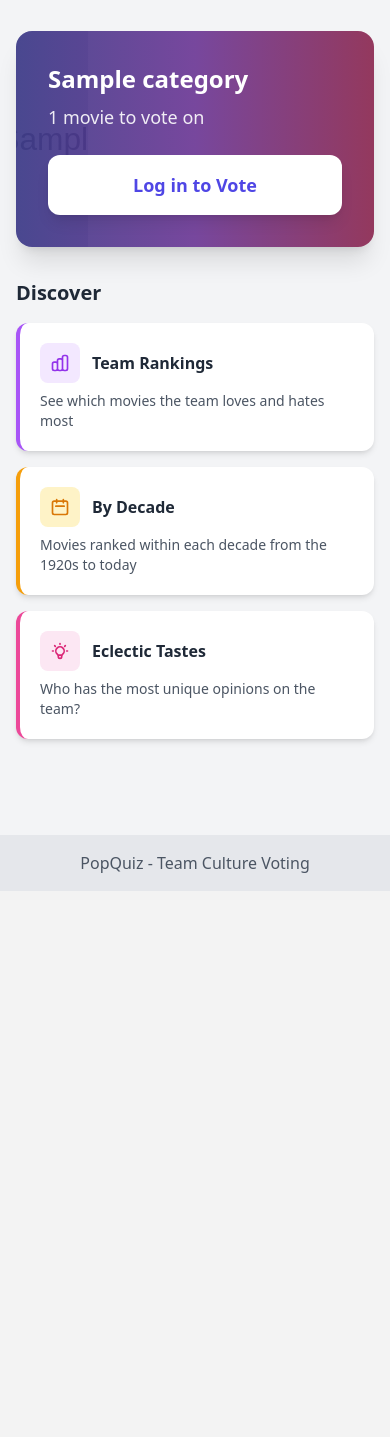
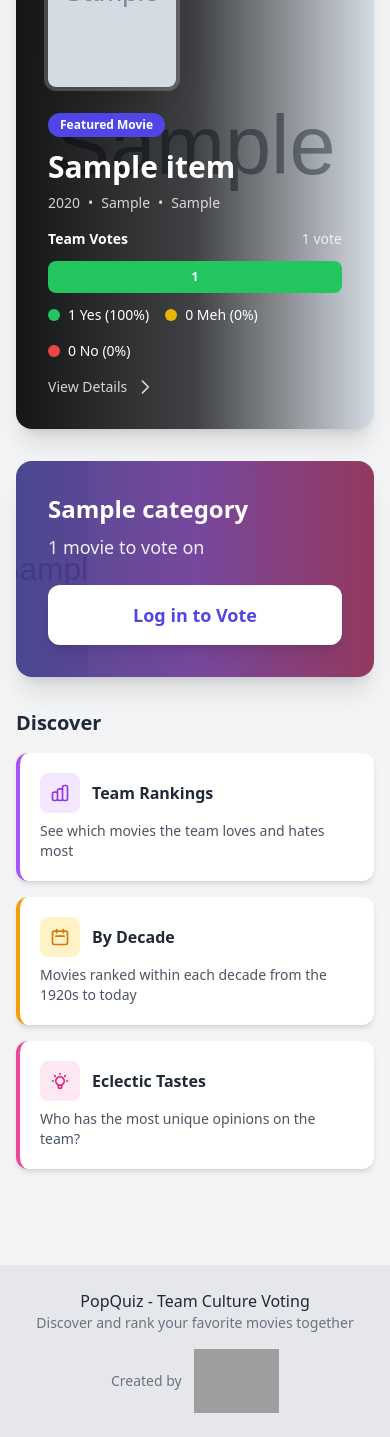
Before and after one commit to chnm/popquiz, a Django app: page / in a window 390 px wide. Shown: the part 356-1793 px from the top of the page. Before the commit the page ends 1247 px from the top, so only its background shows below. Run offline with Django 5.2, Linux system fonts and the light colour scheme; tables that the repository leaves empty hold one stand-in row (values such as "Sample post"); grey boxes marked "Sample" are stand-in pictures; some libraries are stand-ins or nearby versions; grey boxes are pictures that could not be loaded.

Commit message:
Move founder image to footer and add featured movie to dashboard
- Move founder image from dashboard header to site footer
- Create professional footer layout with branding and "Created by" text
- Add featured movie section to dashboard with:
  - Random movie selection with at least one vote
  - Large poster display with gradient overlay
  - Complete vote statistics (yes/no/meh counts and percentages)
  - Visual vote breakdown with colored progress bars
  - Movie metadata (title, year, director, genre)
  - Clickable to navigate to movie detail page
  - Responsive design for mobile
- Fetch random movie with vote annotations in HomeView
- Calculate vote percentages for display
- More engaging and dynamic dashboard experience

🤖 Generated with [Claude Code](https://claude.com/claude-code)

Co-Authored-By: Claude <noreply@anthropic.com>

```diff
--- a/catalog/templates/catalog/home.html
+++ b/catalog/templates/catalog/home.html
@@ -4,15 +4,109 @@
 
 {% block content %}
 {% load static %}
-<div class="mb-8 flex flex-col md:flex-row md:items-center md:justify-between gap-6">
-    <div class="flex-grow">
-        <h1 class="text-3xl font-bold text-gray-800 mb-2">Welcome to PopQuiz</h1>
-        <p class="text-gray-600">Vote on your favorite pop culture and see how your tastes compare with your team!</p>
-    </div>
-    <div class="flex-shrink-0">
-        <img src="{% static 'images/founder_transparent.png' %}" alt="Founder" class="w-48 h-auto md:w-64">
-    </div>
+<!-- Welcome Header -->
+<div class="mb-8">
+    <h1 class="text-3xl font-bold text-gray-800 mb-2">Welcome to PopQuiz</h1>
+    <p class="text-gray-600">Vote on your favorite pop culture and see how your tastes compare with your team!</p>
 </div>
+
+<!-- Featured Movie Section -->
+{% if featured_movie %}
+<div class="mb-8">
+    <a href="{% url 'movie_detail' featured_movie.category.slug featured_movie.id %}" class="block relative rounded-2xl shadow-xl overflow-hidden group hover:shadow-2xl transition-all duration-300">
+        <!-- Background Poster -->
+        <div class="absolute inset-0">
+            <img src="{{ featured_movie.poster_url }}" alt="{{ featured_movie.title }}" class="w-full h-full object-cover"
+                 onerror="this.style.display='none';">
+        </div>
+        <!-- Gradient Overlay -->
+        <div class="absolute inset-0 bg-gradient-to-r from-black/90 via-black/70 to-transparent"></div>
+
+        <!-- Content Layer -->
+        <div class="relative z-10 p-8 flex flex-col md:flex-row md:items-center gap-6">
+            <!-- Movie Poster (Small) -->
+            <div class="flex-shrink-0 w-32 md:w-40 aspect-[2/3] rounded-lg overflow-hidden shadow-2xl ring-4 ring-white/20">
+                <img src="{{ featured_movie.poster_url }}" alt="{{ featured_movie.title }}" class="w-full h-full object-cover"
+                     onerror="this.style.display='none';">
+            </div>
+
+            <!-- Movie Info & Stats -->
+            <div class="flex-grow text-white">
+                <div class="mb-4">
+                    <span class="inline-block px-3 py-1 bg-indigo-600 text-white text-xs font-semibold rounded-full mb-3">
+                        Featured Movie
+                    </span>
+                    <h2 class="text-3xl font-bold mb-2">{{ featured_movie.title }}</h2>
+                    <div class="flex flex-wrap gap-2 text-sm text-white/80">
+                        {% if featured_movie.year %}
+                        <span>{{ featured_movie.year }}</span>
+                        {% endif %}
+                        {% if featured_movie.director %}
+                        <span>•</span>
+                        <span>{{ featured_movie.director }}</span>
+                        {% endif %}
+                        {% if featured_movie.genre %}
+                        <span>•</span>
+                        <span>{{ featured_movie.genre }}</span>
+                        {% endif %}
+                    </div>
+                </div>
+
+                <!-- Vote Statistics -->
+                <div class="space-y-3">
+                    <div class="flex items-center justify-between text-sm mb-1">
+                        <span class="font-semibold">Team Votes</span>
+                        <span class="text-white/80">{{ featured_movie.total_votes }} vote{{ featured_movie.total_votes|pluralize }}</span>
+                    </div>
+
+                    <!-- Vote Bars -->
+                    <div class="flex h-8 rounded-lg overflow-hidden bg-white/20">
+                        {% if featured_movie.yes_percent > 0 %}
+                        <div class="bg-green-500 flex items-center justify-center" style="width: {{ featured_movie.yes_percent }}%">
+                            <span class="text-xs font-bold text-white">{{ featured_movie.yes_count }}</span>
+                        </div>
+                        {% endif %}
+                        {% if featured_movie.meh_percent > 0 %}
+                        <div class="bg-yellow-500 flex items-center justify-center" style="width: {{ featured_movie.meh_percent }}%">
+                            <span class="text-xs font-bold text-white">{{ featured_movie.meh_count }}</span>
+                        </div>
+                        {% endif %}
+                        {% if featured_movie.no_percent > 0 %}
+                        <div class="bg-red-500 flex items-center justify-center" style="width: {{ featured_movie.no_percent }}%">
+                            <span class="text-xs font-bold text-white">{{ featured_movie.no_count }}</span>
+                        </div>
+                        {% endif %}
+                    </div>
+
+                    <!-- Legend -->
+                    <div class="flex flex-wrap gap-4 text-sm">
+                        <div class="flex items-center gap-2">
+                            <span class="w-3 h-3 bg-green-500 rounded-full"></span>
+                            <span>{{ featured_movie.yes_count }} Yes ({{ featured_movie.yes_percent }}%)</span>
+                        </div>
+                        <div class="flex items-center gap-2">
+                            <span class="w-3 h-3 bg-yellow-500 rounded-full"></span>
+                            <span>{{ featured_movie.meh_count }} Meh ({{ featured_movie.meh_percent }}%)</span>
+                        </div>
+                        <div class="flex items-center gap-2">
+                            <span class="w-3 h-3 bg-red-500 rounded-full"></span>
+                            <span>{{ featured_movie.no_count }} No ({{ featured_movie.no_percent }}%)</span>
+                        </div>
+                    </div>
+                </div>
+
+                <!-- Call to Action -->
+                <div class="mt-4 flex items-center text-white/80 group-hover:text-white transition-colors">
+                    <span class="text-sm font-medium">View Details</span>
+                    <svg class="w-5 h-5 ml-2 group-hover:translate-x-1 transition-transform" fill="none" stroke="currentColor" viewBox="0 0 24 24">
+                        <path stroke-linecap="round" stroke-linejoin="round" stroke-width="2" d="M9 5l7 7-7 7"/>
+                    </svg>
+                </div>
+            </div>
+        </div>
+    </a>
+</div>
+{% endif %}
 
 <!-- Main Voting Section -->
 {% if user.is_authenticated %}
--- a/catalog/views.py
+++ b/catalog/views.py
@@ -70,6 +70,32 @@ class HomeView(ListView):
                     'random_posters': random_posters,
                 })
             context['categories_with_posters'] = categories_with_posters
+
+        # Get a random featured movie with vote statistics
+        featured_movie = Item.objects.exclude(
+            poster_url=''
+        ).annotate(
+            yes_count=Count('votes', filter=Q(votes__choice=Vote.Choice.YES)),
+            no_count=Count('votes', filter=Q(votes__choice=Vote.Choice.NO)),
+            meh_count=Count('votes', filter=Q(votes__choice=Vote.Choice.MEH)),
+            total_votes=Count('votes', filter=~Q(votes__choice=Vote.Choice.NO_ANSWER))
+        ).filter(
+            total_votes__gt=0  # Only show movies with at least one vote
+        ).order_by('?').first()
+
+        if featured_movie:
+            # Calculate percentages
+            total = featured_movie.total_votes
+            if total > 0:
+                featured_movie.yes_percent = round((featured_movie.yes_count / total) * 100)
+                featured_movie.no_percent = round((featured_movie.no_count / total) * 100)
+                featured_movie.meh_percent = round((featured_movie.meh_count / total) * 100)
+            else:
+                featured_movie.yes_percent = 0
+                featured_movie.no_percent = 0
+                featured_movie.meh_percent = 0
+
+        context['featured_movie'] = featured_movie
 
         return context
 
--- a/templates/base.html
+++ b/templates/base.html
@@ -128,9 +128,21 @@
         {% block content %}{% endblock %}
     </main>
 
-    <footer class="bg-gray-200 text-gray-600 py-4 mt-8">
-        <div class="max-w-6xl mx-auto px-4 text-center">
-            <p>PopQuiz - Team Culture Voting</p>
+    <footer class="bg-gray-200 text-gray-600 py-6 mt-8">
+        <div class="max-w-6xl mx-auto px-4">
+            <div class="flex flex-col md:flex-row items-center justify-between gap-4">
+                <div class="text-center md:text-left">
+                    <p class="font-medium text-gray-800">PopQuiz - Team Culture Voting</p>
+                    <p class="text-sm text-gray-500">Discover and rank your favorite movies together</p>
+                </div>
+                <div class="flex items-center gap-3">
+                    <div class="text-right text-sm text-gray-500">
+                        <p>Created by</p>
+                    </div>
+                    {% load static %}
+                    <img src="{% static 'images/founder_transparent.png' %}" alt="Founder" class="h-16 w-auto">
+                </div>
+            </div>
         </div>
     </footer>
 </body>
```
